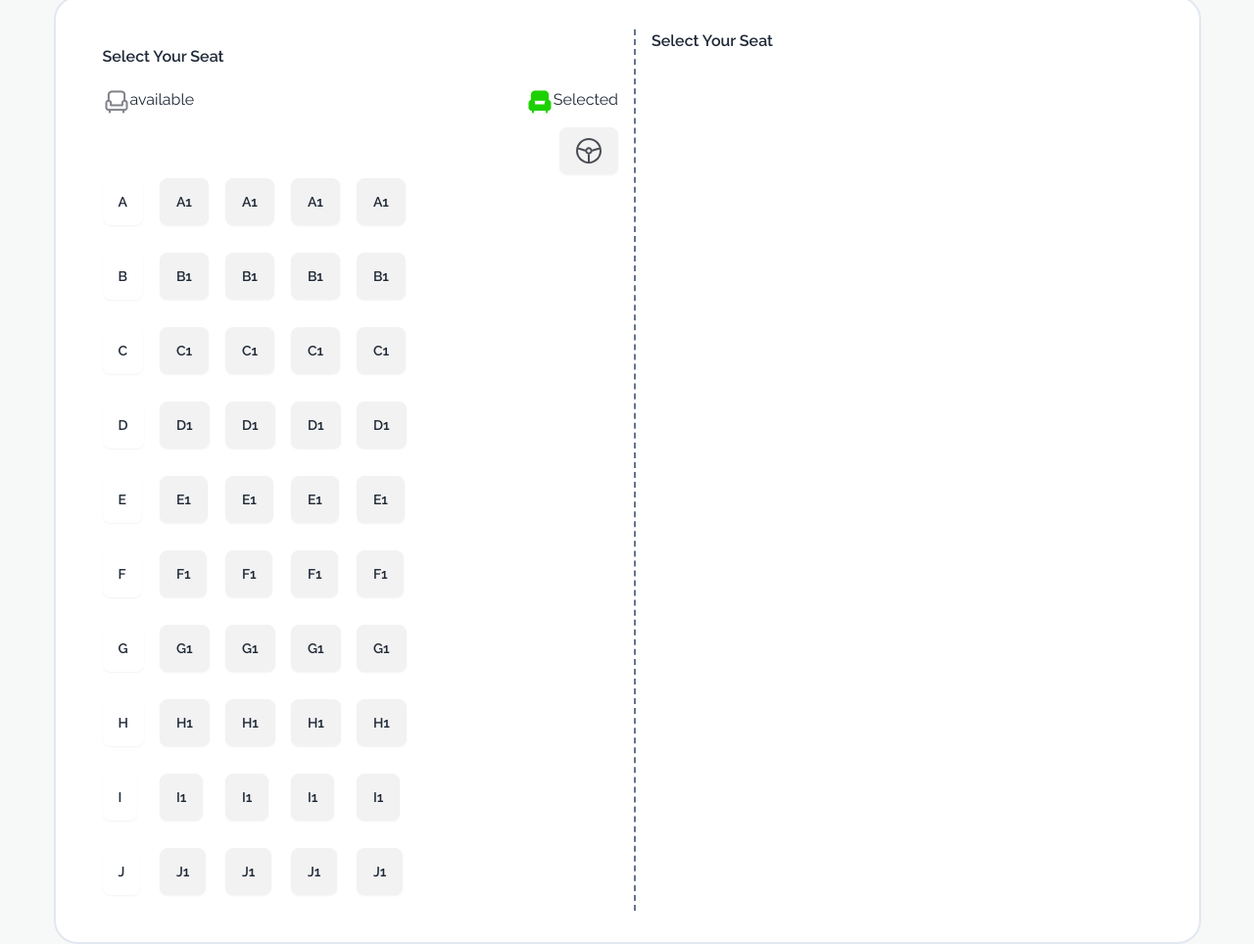
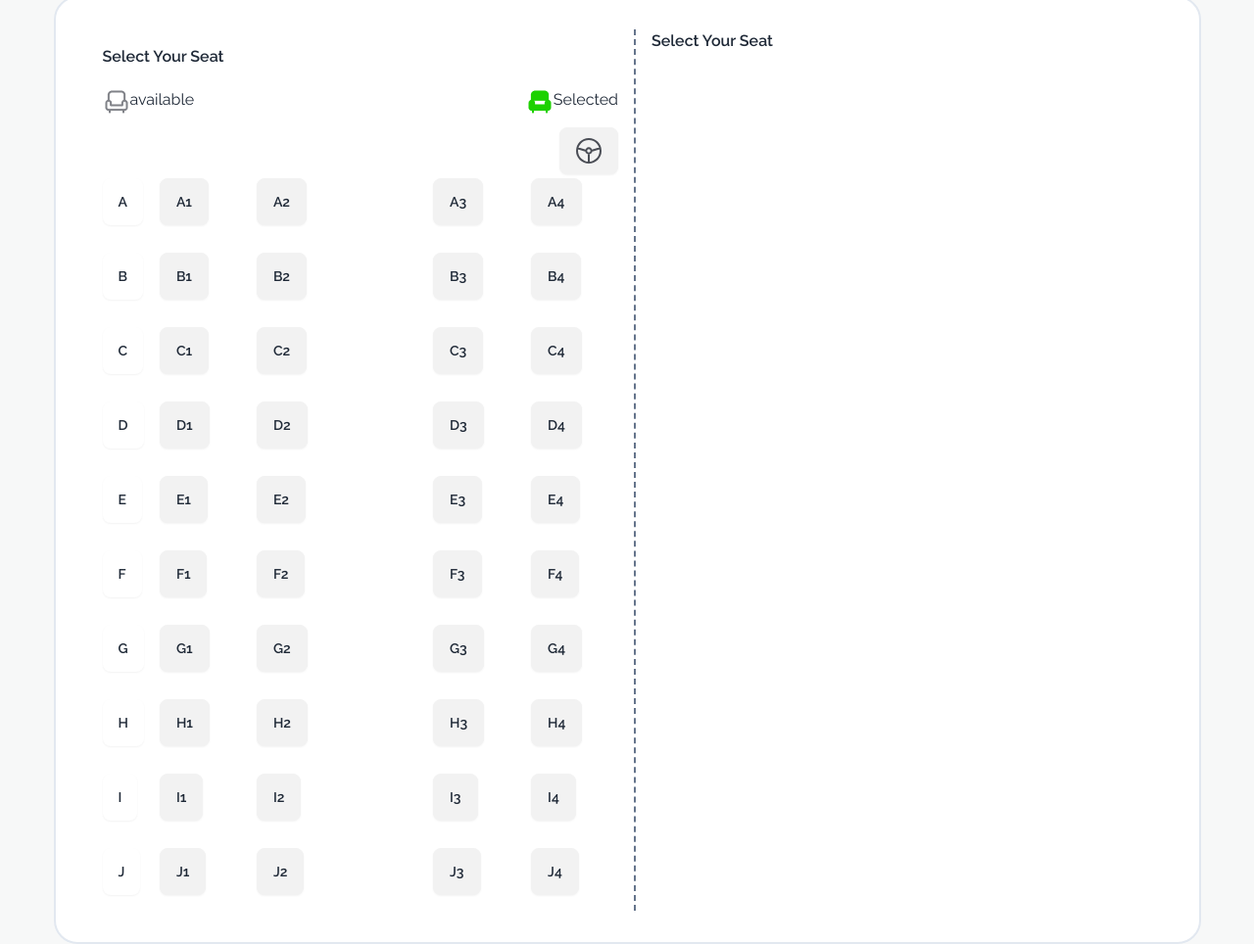
Before and after one commit to mahmud-me09/smart-ticket, a plain HTML site: page index.html in a window 1280 px wide. Shown: the part 2074-3038 px from the top of the page at 98% size. Drawn offline with nearby package versions, Linux system fonts and the light colour scheme.

Commit message:
seat arrangement complete

```diff
--- a/index.html
+++ b/index.html
@@ -219,6 +219,8 @@
                         <p class="btn bg-white hover:bg-white hover:border-none border-none">I</p>
                         <p class="btn bg-white hover:bg-white hover:border-none border-none">J</p>
                     </div>
+                    <div class="flex gap-32">
+                        <div class="flex gap-12">
                             <div class="flex flex-col items-start gap-7">
                                 <p class="btn" id="A1">A1</p>
                                 <p class="btn" id="B1">B1</p>
@@ -232,42 +234,45 @@
                                 <p class="btn" id="J1">J1</p>
                             </div>
                             <div class="flex flex-col items-start gap-7">
-                        <p class="btn" id="A1">A1</p>
-                        <p class="btn" id="B1">B1</p>
-                        <p class="btn" id="C1">C1</p>
-                        <p class="btn" id="D1">D1</p>
-                        <p class="btn" id="E1">E1</p>
-                        <p class="btn" id="F1">F1</p>
-                        <p class="btn" id="G1">G1</p>
-                        <p class="btn" id="H1">H1</p>
-                        <p class="btn" id="I1">I1</p>
-                        <p class="btn" id="J1">J1</p>
+                                <p class="btn" id="A2">A2</p>
+                                <p class="btn" id="B2">B2</p>
+                                <p class="btn" id="C2">C2</p>
+                                <p class="btn" id="D2">D2</p>
+                                <p class="btn" id="E2">E2</p>
+                                <p class="btn" id="F2">F2</p>
+                                <p class="btn" id="G2">G2</p>
+                                <p class="btn" id="H2">H2</p>
+                                <p class="btn" id="I2">I2</p>
+                                <p class="btn" id="J2">J2</p>
+                            </div>
+                        </div>
+                        <div class="flex gap-12">
+                            <div class="flex flex-col items-start gap-7">
+                                <p class="btn" id="A3">A3</p>
+                                <p class="btn" id="B3">B3</p>
+                                <p class="btn" id="C3">C3</p>
+                                <p class="btn" id="D3">D3</p>
+                                <p class="btn" id="E3">E3</p>
+                                <p class="btn" id="F3">F3</p>
+                                <p class="btn" id="G3">G3</p>
+                                <p class="btn" id="H3">H3</p>
+                                <p class="btn" id="I3">I3</p>
+                                <p class="btn" id="J3">J3</p>
                             </div>
                             <div class="flex flex-col items-start gap-7">
-                        <p class="btn" id="A1">A1</p>
-                        <p class="btn" id="B1">B1</p>
-                        <p class="btn" id="C1">C1</p>
-                        <p class="btn" id="D1">D1</p>
-                        <p class="btn" id="E1">E1</p>
-                        <p class="btn" id="F1">F1</p>
-                        <p class="btn" id="G1">G1</p>
-                        <p class="btn" id="H1">H1</p>
-                        <p class="btn" id="I1">I1</p>
-                        <p class="btn" id="J1">J1</p>
+                                <p class="btn" id="A4">A4</p>
+                                <p class="btn" id="B4">B4</p>
+                                <p class="btn" id="C4">C4</p>
+                                <p class="btn" id="D4">D4</p>
+                                <p class="btn" id="E4">E4</p>
+                                <p class="btn" id="F4">F4</p>
+                                <p class="btn" id="G4">G4</p>
+                                <p class="btn" id="H4">H4</p>
+                                <p class="btn" id="I4">I4</p>
+                                <p class="btn" id="J4">J4</p>
                             </div>
-                    <div class="flex flex-col items-start gap-7">
-                        <p class="btn" id="A1">A1</p>
-                        <p class="btn" id="B1">B1</p>
-                        <p class="btn" id="C1">C1</p>
-                        <p class="btn" id="D1">D1</p>
-                        <p class="btn" id="E1">E1</p>
-                        <p class="btn" id="F1">F1</p>
-                        <p class="btn" id="G1">G1</p>
-                        <p class="btn" id="H1">H1</p>
-                        <p class="btn" id="I1">I1</p>
-                        <p class="btn" id="J1">J1</p>
                         </div>
-
+                    </div>
                 </div>
             </div>
             <!-- calculation section -->
```
Lines whose indentation alone changed are shown as unchanged.
